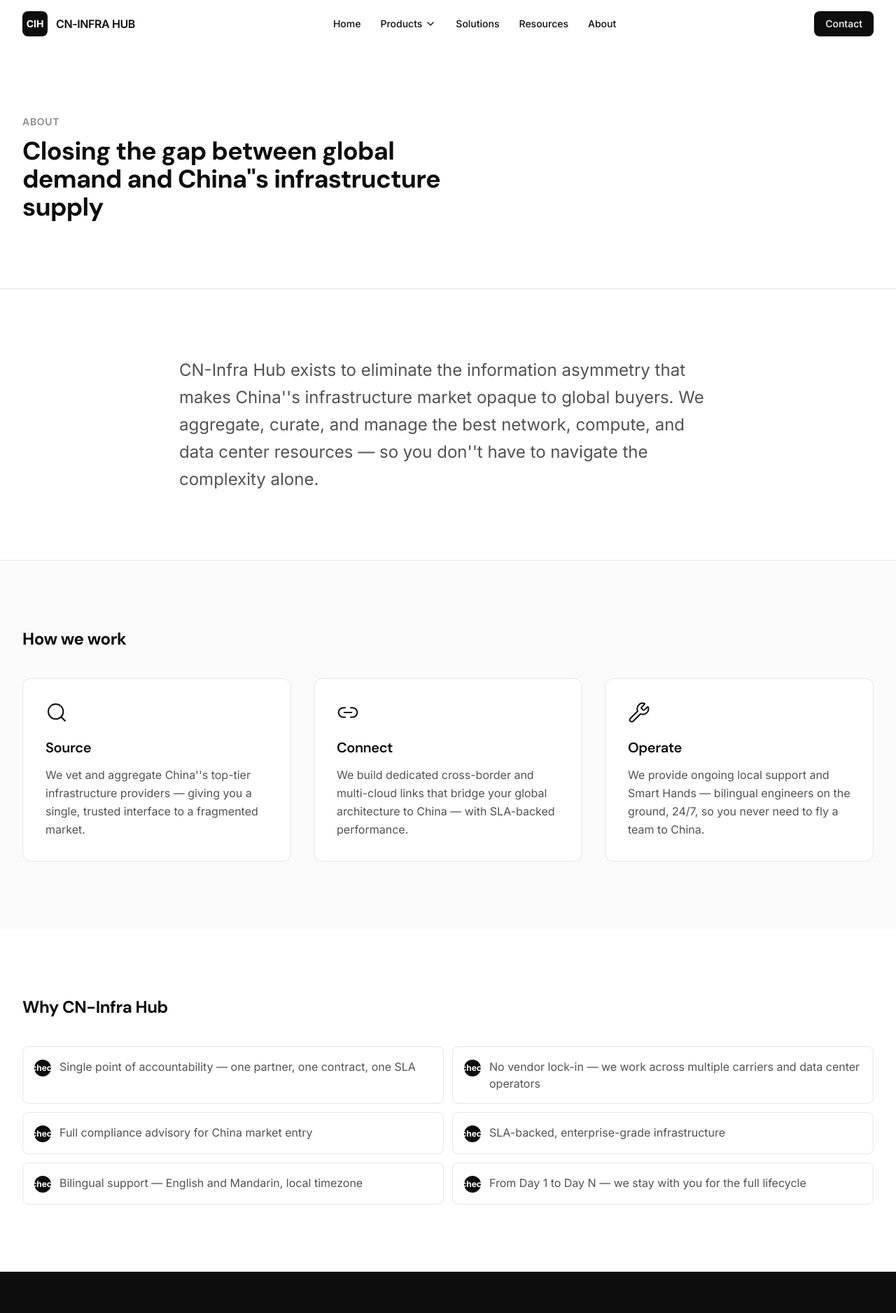
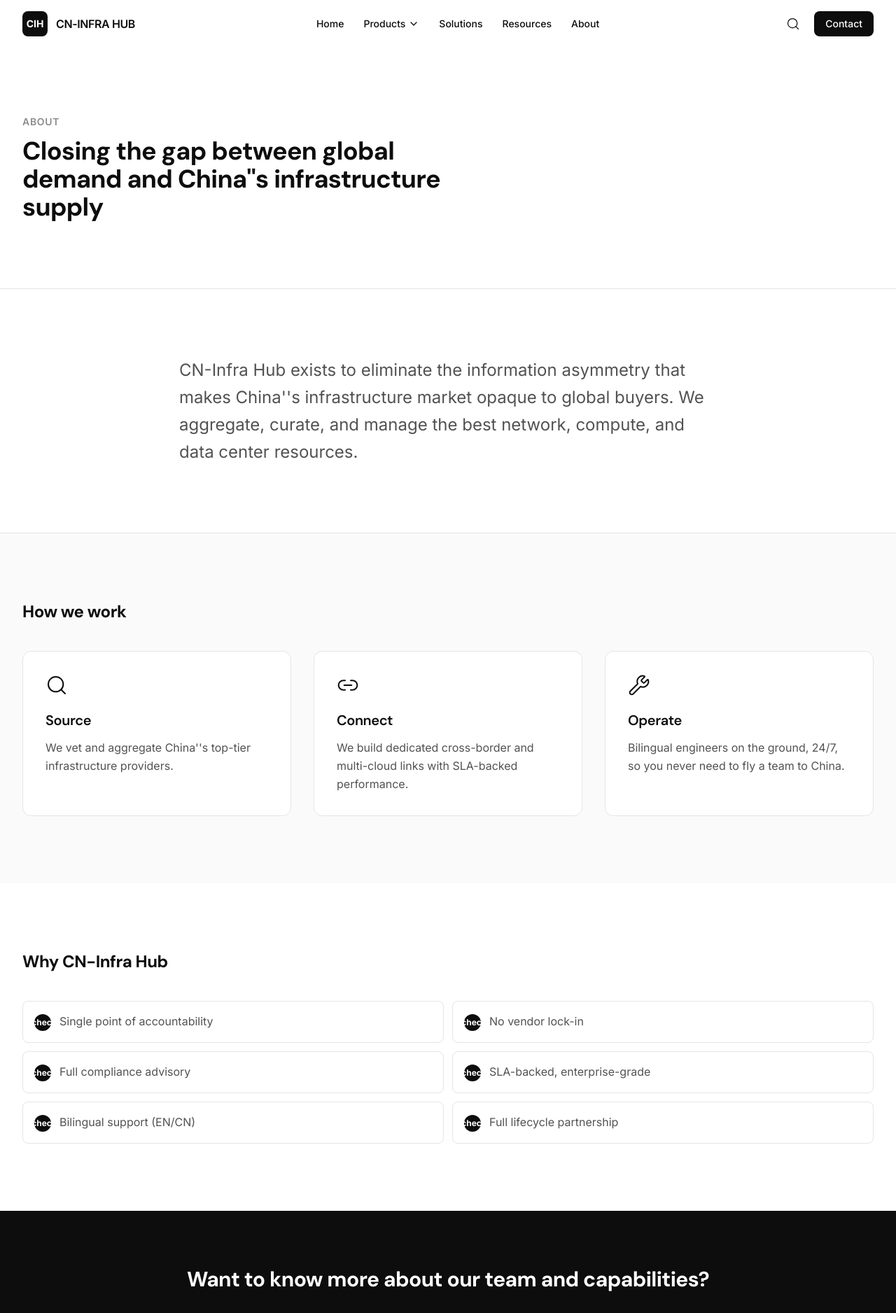
Before and after one commit to emoqbao/cninfrahub, a Next.js app: page /about in a window 1280 px wide. Shown: the top 1876 px of the page at 70% size. Built offline with nearby package versions, Linux system fonts and the light colour scheme.

Commit message:
Fix: mega menu center, search icon, hero illustration, CTA button color

```diff
--- a/src/app/about/page.tsx
+++ b/src/app/about/page.tsx
@@ -1,44 +1,42 @@
 import { Metadata } from "next";
 import { Search, Link2, Wrench } from "lucide-react";
 import Container from "@/components/ui/Container";
-import Button from "@/components/ui/Button";
+
+const pillars = [
+  {
+    icon: Search,
+    title: "Source",
+    description: "We vet and aggregate China''s top-tier infrastructure providers.",
+  },
+  {
+    icon: Link2,
+    title: "Connect",
+    description: "We build dedicated cross-border and multi-cloud links with SLA-backed performance.",
+  },
+  {
+    icon: Wrench,
+    title: "Operate",
+    description: "Bilingual engineers on the ground, 24/7, so you never need to fly a team to China.",
+  },
+];
+
+const differentiators = [
+  "Single point of accountability",
+  "No vendor lock-in",
+  "Full compliance advisory",
+  "SLA-backed, enterprise-grade",
+  "Bilingual support (EN/CN)",
+  "Full lifecycle partnership",
+];
 
 export const metadata: Metadata = {
   title: "About",
   description: "CN-Infra Hub eliminates the information asymmetry that makes China''s infrastructure market opaque to global buyers.",
 };
 
-const pillars = [
-  {
-    icon: Search,
-    title: "Source",
-    description: "We vet and aggregate China''s top-tier infrastructure providers — giving you a single, trusted interface to a fragmented market.",
-  },
-  {
-    icon: Link2,
-    title: "Connect",
-    description: "We build dedicated cross-border and multi-cloud links that bridge your global architecture to China — with SLA-backed performance.",
-  },
-  {
-    icon: Wrench,
-    title: "Operate",
-    description: "We provide ongoing local support and Smart Hands — bilingual engineers on the ground, 24/7, so you never need to fly a team to China.",
-  },
-];
-
-const differentiators = [
-  "Single point of accountability — one partner, one contract, one SLA",
-  "No vendor lock-in — we work across multiple carriers and data center operators",
-  "Full compliance advisory for China market entry",
-  "SLA-backed, enterprise-grade infrastructure",
-  "Bilingual support — English and Mandarin, local timezone",
-  "From Day 1 to Day N — we stay with you for the full lifecycle",
-];
-
 export default function AboutPage() {
   return (
     <>
-      {/* Hero */}
       <section className="border-b border-[#e5e5e5] py-16 lg:py-24">
         <Container>
           <p className="text-sm font-semibold uppercase tracking-wider text-[#8c8c8c]">About</p>
@@ -48,18 +46,16 @@ export default function AboutPage() {
         </Container>
       </section>
 
-      {/* Mission */}
       <section className="py-16 lg:py-24">
         <Container>
           <div className="mx-auto max-w-3xl">
             <p className="text-xl leading-relaxed text-[#525252] lg:text-2xl">
-              CN-Infra Hub exists to eliminate the information asymmetry that makes China''s infrastructure market opaque to global buyers. We aggregate, curate, and manage the best network, compute, and data center resources — so you don''t have to navigate the complexity alone.
+              CN-Infra Hub exists to eliminate the information asymmetry that makes China''s infrastructure market opaque to global buyers. We aggregate, curate, and manage the best network, compute, and data center resources.
             </p>
           </div>
         </Container>
       </section>
 
-      {/* Three Pillars */}
       <section className="border-t border-[#e5e5e5] bg-[#fafafa] py-16 lg:py-24">
         <Container>
           <h2 className="text-2xl font-bold tracking-[-0.02em] text-[#0d0d0d]">How we work</h2>
@@ -75,7 +71,6 @@ export default function AboutPage() {
         </Container>
       </section>
 
-      {/* Why CN-Infra Hub */}
       <section className="py-16 lg:py-24">
         <Container>
           <h2 className="text-2xl font-bold tracking-[-0.02em] text-[#0d0d0d]">Why CN-Infra Hub</h2>
@@ -92,16 +87,18 @@ export default function AboutPage() {
         </Container>
       </section>
 
-      {/* CTA */}
       <section className="bg-[#0d0d0d] py-20 text-center">
         <Container>
           <h2 className="text-2xl font-bold tracking-[-0.02em] text-white lg:text-3xl">
             Want to know more about our team and capabilities?
           </h2>
           <div className="mt-8">
-            <Button href="/contact/" variant="secondary" size="lg">
+            <a
+              href="/contact/"
+              className="inline-flex items-center justify-center rounded-lg border border-white/20 bg-white px-8 py-3 text-lg font-medium text-[#0d0d0d] hover:bg-[#e5e5e5] transition-colors"
+            >
               Get in Touch
-            </Button>
+            </a>
           </div>
         </Container>
       </section>
--- a/src/components/home/CTABanner.tsx
+++ b/src/components/home/CTABanner.tsx
@@ -8,12 +8,15 @@ export default function CTABanner() {
           Ready to bypass the complexity?
         </h2>
         <p className="mx-auto mt-4 max-w-xl text-lg text-[#a3a3a3]">
-          Talk to our infrastructure architects today. We''ll design a solution that fits your architecture — not the other way around.
+          Talk to our infrastructure architects today. We&apos;ll design a solution that fits your architecture &mdash; not the other way around.
         </p>
         <div className="mt-8">
-          <Button href="/contact/" variant="secondary" size="lg">
+          <a
+            href="/contact/"
+            className="inline-flex items-center justify-center rounded-lg border border-white/20 bg-white px-8 py-3 text-lg font-medium text-[#0d0d0d] hover:bg-[#e5e5e5] transition-colors"
+          >
             Start a Conversation
-          </Button>
+          </a>
         </div>
       </div>
     </section>
--- a/src/components/home/Hero.tsx
+++ b/src/components/home/Hero.tsx
@@ -1,16 +1,18 @@
 import Button from "@/components/ui/Button";
+import { Network } from "lucide-react";
 
 export default function Hero() {
   return (
     <section className="flex min-h-[calc(100vh-73px)] items-center">
       <div className="mx-auto w-full max-w-7xl px-6 lg:px-8">
-        <div className="max-w-3xl">
+        <div className="grid items-center gap-12 lg:grid-cols-2">
+          <div>
             <h1 className="text-5xl font-bold leading-[1.1] tracking-[-0.03em] text-[#0d0d0d] sm:text-6xl lg:text-7xl">
               Infrastructure
               <br />
               Without Borders
             </h1>
-          <p className="mt-8 max-w-2xl text-lg leading-relaxed text-[#525252] sm:text-xl">
+            <p className="mt-8 max-w-xl text-lg leading-relaxed text-[#525252] sm:text-xl">
               One partner for China''s dedicated lines, data centers,
               multi-cloud interconnect, and AI infrastructure.
               Zero information asymmetry. Full compliance.
@@ -24,6 +26,37 @@ export default function Hero() {
               </Button>
             </div>
           </div>
+
+          {/* Hero illustration placeholder */}
+          <div className="hidden lg:flex items-center justify-center">
+            <div className="relative w-full max-w-lg aspect-square rounded-2xl border border-[#e5e5e5] bg-[#fafafa] flex flex-col items-center justify-center">
+              <div className="absolute top-1/2 left-1/2 -translate-x-1/2 -translate-y-1/2 w-3/4 h-3/4">
+                <svg viewBox="0 0 400 400" className="w-full h-full" fill="none">
+                  {/* Hub node */}
+                  <circle cx="200" cy="200" r="32" fill="#0d0d0d" />
+                  <circle cx="200" cy="200" r="24" fill="white" />
+                  <circle cx="200" cy="200" r="12" fill="#0d0d0d" />
+                  {/* Connecting nodes */}
+                  <circle cx="80" cy="100" r="16" fill="none" stroke="#0d0d0d" strokeWidth="2" />
+                  <circle cx="320" cy="100" r="16" fill="none" stroke="#0d0d0d" strokeWidth="2" />
+                  <circle cx="120" cy="300" r="16" fill="none" stroke="#0d0d0d" strokeWidth="2" />
+                  <circle cx="280" cy="300" r="16" fill="none" stroke="#0d0d0d" strokeWidth="2" />
+                  {/* Lines */}
+                  <line x1="96" y1="108" x2="176" y2="188" stroke="#d4d4d4" strokeWidth="1.5" strokeDasharray="6 4" />
+                  <line x1="304" y1="108" x2="224" y2="188" stroke="#d4d4d4" strokeWidth="1.5" strokeDasharray="6 4" />
+                  <line x1="136" y1="292" x2="176" y2="212" stroke="#d4d4d4" strokeWidth="1.5" strokeDasharray="6 4" />
+                  <line x1="264" y1="292" x2="224" y2="212" stroke="#d4d4d4" strokeWidth="1.5" strokeDasharray="6 4" />
+                  {/* Labels */}
+                  <text x="80" y="76" textAnchor="middle" className="fill-[#737373] text-[11px]" fontFamily="Inter, sans-serif">Compute</text>
+                  <text x="320" y="76" textAnchor="middle" className="fill-[#737373] text-[11px]" fontFamily="Inter, sans-serif">AI</text>
+                  <text x="120" y="332" textAnchor="middle" className="fill-[#737373] text-[11px]" fontFamily="Inter, sans-serif">Network</text>
+                  <text x="280" y="332" textAnchor="middle" className="fill-[#737373] text-[11px]" fontFamily="Inter, sans-serif">DC</text>
+                </svg>
+              </div>
+              <p className="absolute bottom-4 text-xs text-[#a3a3a3]">Your global infrastructure, one partner</p>
+            </div>
+          </div>
+        </div>
       </div>
     </section>
   );
--- a/src/components/layout/Header.tsx
+++ b/src/components/layout/Header.tsx
@@ -2,7 +2,7 @@
 
 import { useState, useEffect, useRef } from "react";
 import Link from "next/link";
-import { ChevronDown, Menu, X } from "lucide-react";
+import { ChevronDown, Menu, X, Search } from "lucide-react";
 import { mainNav } from "@/lib/navigation";
 import { products, productModules } from "@/lib/products";
 import Button from "@/components/ui/Button";
@@ -60,7 +60,7 @@ export default function Header() {
                     <ChevronDown className={`h-4 w-4 transition-transform ${megaOpen ? "rotate-180" : ""}`} />
                   </button>
                   {megaOpen && (
-                    <div className="absolute left-0 top-full mt-2 w-[720px] rounded-xl border border-[#e5e5e5] bg-white p-6 shadow-lg">
+                    <div className="absolute left-1/2 -translate-x-1/2 top-full mt-2 w-[720px] rounded-xl border border-[#e5e5e5] bg-white p-6 shadow-lg">
                       <div className="grid grid-cols-4 gap-6">
                         {productModules.map((mod) => (
                           <div key={mod}>
@@ -100,8 +100,14 @@ export default function Header() {
           })}
         </nav>
 
-        {/* Right CTA */}
+        {/* Right actions */}
         <div className="hidden items-center gap-3 lg:flex">
+          <button
+            className="rounded-md p-2 text-[#0d0d0d] hover:bg-[#f5f5f5] transition-colors"
+            aria-label="Search"
+          >
+            <Search className="h-5 w-5" strokeWidth={1.5} />
+          </button>
           <Button href="/contact/" variant="primary" size="sm">
             Contact
           </Button>
```
Lines whose indentation alone changed are shown as unchanged.
